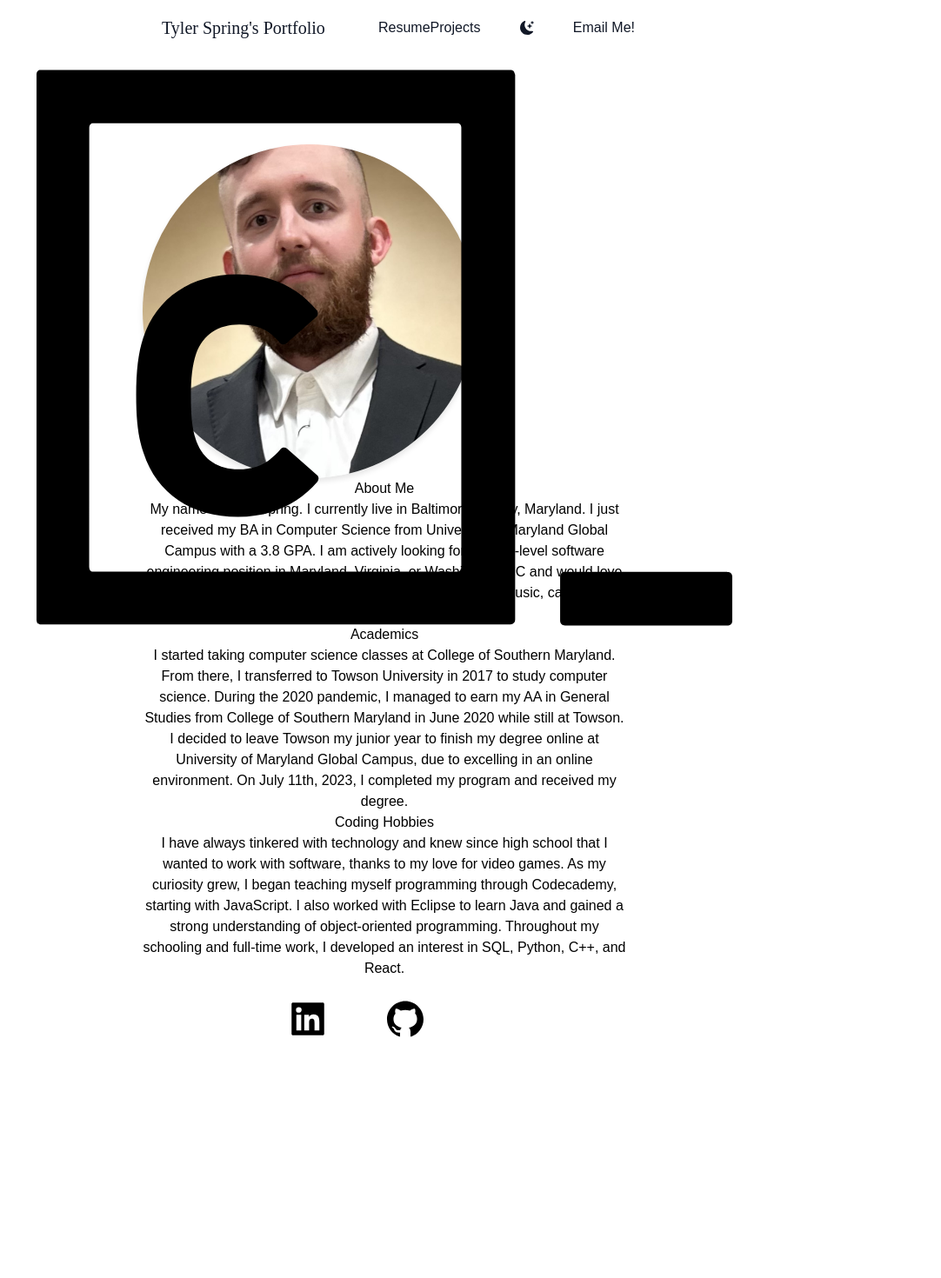
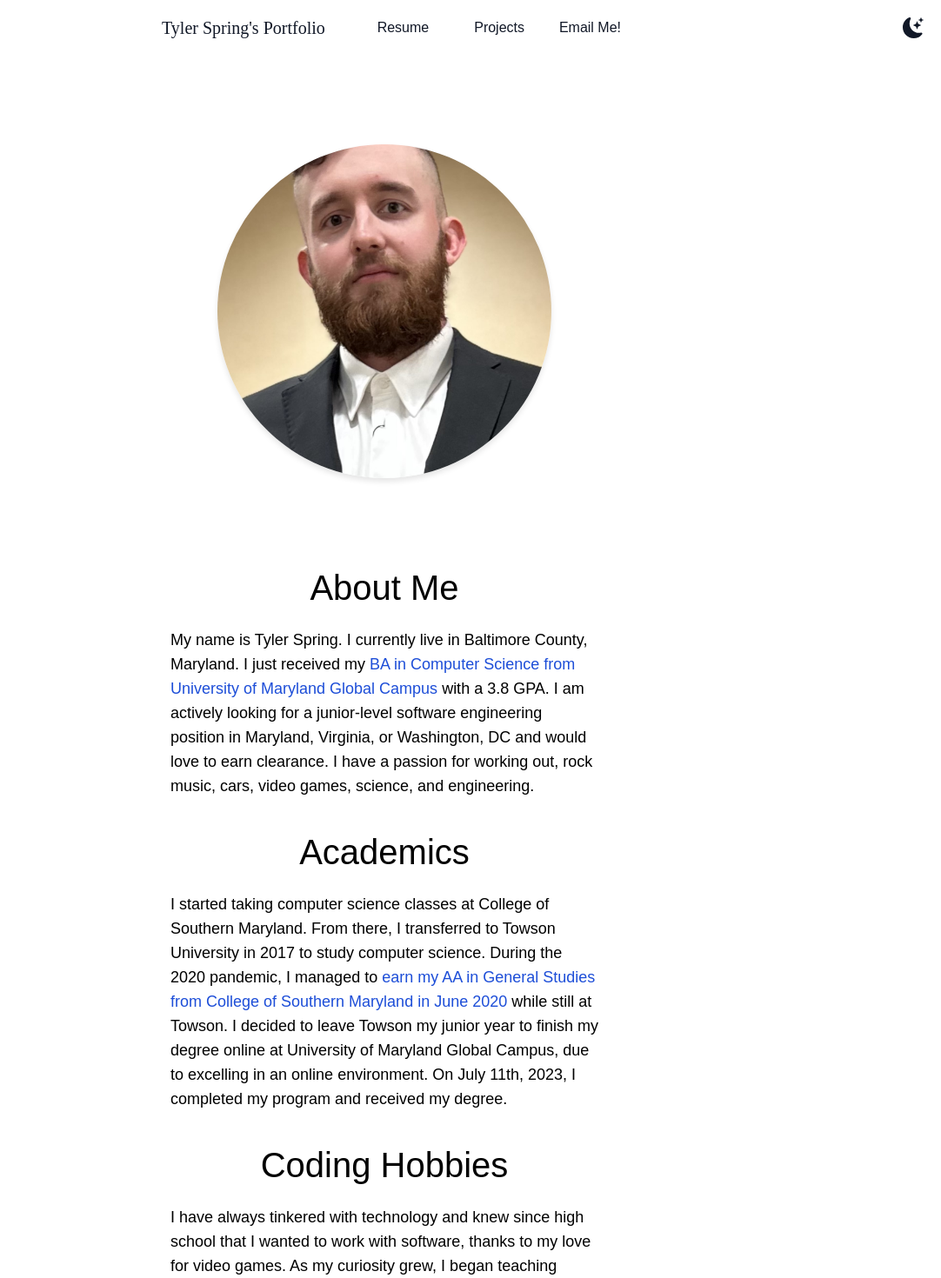
Before and after one commit to TGSpring/personal-website, a Next.js app: page / in a window 1280 px wide. Shown: the top 1470 px of the page at 87% size, without its empty margins (198-1280 px from the left). Before the commit the page ends 1208 px from the top, so only its background shows below. Built offline with nearby package versions, Linux system fonts and the light colour scheme.

Commit message:
Add files via upload
greatly reduced redundant code and better formatting of elements.

```diff
--- a/styles/index.module.css
+++ b/styles/index.module.css
@@ -1,3 +1,4 @@
+/* General Layout and Flexbox */
 .main {
   display: flex;
   flex-direction: column;
@@ -6,12 +7,11 @@
 }
 
 .nav {
-  padding: 10px 0;
-  margin-bottom: 12px;
   display: flex;
   justify-content: space-between;
   align-items: center;
-  color: inherit;
+  padding: 10px 0;
+  margin-bottom: 12px;
 }
 
 .textCenter {
@@ -71,11 +71,13 @@
   width: 24rem;
 }
 
+/* Dark Mode */
 .darkMode {
   background-color: #111827;
   color: #ffffff;
 }
 
+/* Shadows */
 .shadowWhite {
   box-shadow: 0 4px 6px rgba(255, 255, 255, 0.1);
 }
@@ -84,36 +86,34 @@
   box-shadow: 0 4px 6px rgba(0, 0, 0, 0.1);
 }
 
+/* Flexbox Utilities */
 .flex {
   display: flex;
+}
+
+.justifyCenter {
+  justify-content: center;
+}
+
+.itemsCenter {
+  align-items: center;
 }
 
 .flexWrap {
   flex-wrap: wrap;
 }
 
-.justifyCenter {
-  justify-content: center;
-}
-
 .flexGrow {
   flex-grow: 1;
 }
 
-.itemsCenter {
-  align-items: center;
-}
-
+/* Padding and Margin */
 .p4 {
   padding: 1rem;
 }
 
 .mdP8 {
   padding: 2rem;
-}
-
-.text5xl {
-  font-size: 3rem;
 }
 
 .py4 {
@@ -123,6 +123,42 @@
 
 .mt6 {
   margin-top: 1.5rem;
+}
+
+.py10 {
+  padding-top: 2.5rem;
+  padding-bottom: 2.5rem;
+}
+
+.px4 {
+  padding-left: 1rem;
+  padding-right: 1rem;
+}
+
+.py2 {
+  padding-top: 0.5rem;
+  padding-bottom: 0.5rem;
+}
+
+.ml4 {
+  margin-left: 1rem;
+}
+
+.gap10 {
+  gap: 2.5rem;
+}
+
+/* Typography */
+.text5xl {
+  font-size: 3rem;
+}
+
+.textMd {
+  font-size: 1rem;
+}
+
+.textXl {
+  font-size: 1.25rem;
 }
 
 .textBlack {
@@ -141,10 +177,6 @@
   color: #e5e7eb;
 }
 
-.mdTextXl {
-  font-size: 1.25rem;
-}
-
 .textBlue700 {
   color: #1d4ed8;
 }
@@ -153,22 +185,60 @@
   line-height: 2rem;
 }
 
-.textMd {
-  font-size: 1rem;
+.fontBurtons {
+  font-family: 'Burtons', sans-serif;
 }
 
-.portfolioItem {
-  text-align: center;
-  margin-top: 1rem;
+/* Buttons and Links */
+.resume-link,
+.projects-link,
+.navLink,
+.emailLink {
+  text-decoration: none;
+  color: inherit;
+  font-size: 1rem;
+  padding: 0.5rem 1rem;
+  transition: color 0.3s;
+  font-family: 'Burtons', sans-serif;
 }
 
-.roundedXl {
-  border-radius: 0.75rem;
+.resume-link:hover,
+.projects-link:hover,
+.navLink:hover,
+.emailLink:hover {
+  color: #0072b1;
 }
 
 .cursorPointer {
   cursor: pointer;
   font-size: 1.5rem;
+}
+
+/* Icons */
+.iconLink,
+.iconLinkGH {
+  color: inherit;
+  transition: color 0.3s;
+}
+
+.iconLink:hover,
+.iconLinkGH:hover {
+  color: #0072b1;
+}
+
+.iconSize {
+  font-size: 1.5rem;
+}
+
+/* Navigation */
+.navLinks {
+  display: flex;
+  flex-grow: 1;
+  justify-content: center;
+}
+
+.navItem {
+  margin-left: 20px;
 }
 
 .fixedToggle {
@@ -178,57 +248,64 @@
   transform: translateY(-50%);
 }
 
-.py10 {
-  padding-top: 2.5rem;
-  padding-bottom: 2.5rem;
+.themeToggle {
+  position: fixed;
+  top: 20px;
+  right: 20px;
+  display: flex;
+  align-items: center;
+  justify-content: center;
+  z-index: 1000;
 }
 
-.gap10 {
-  gap: 2.5rem;
+.themeIcon {
+  font-size: 1.5rem;
+  cursor: pointer;
 }
 
-.lgFlex {
+.container {
   display: flex;
+  flex-direction: column;
+  align-items: center;
+  width: 100%;
 }
 
-.lgFlexRow {
-  flex-direction: row;
+.sectionContainer, .imageContainer {
+  margin-bottom: 2rem;
+  text-align: center;
 }
 
-.lgFlexWrap {
-  flex-wrap: wrap;
+/* Sections and Containers */
+.sectionContainer {
+  width: 100%;
+  padding: 2rem;
+  max-width: 40rem;
+  margin: 0 auto;
+  text-align: left;
+  display: flex;
+  flex-direction: column;
+  align-items: center;
 }
 
-.fontBurtons {
-  font-family: 'Burtons', sans-serif;
+
+.sectionTitle {
+  font-size: 2.5rem;
+  padding-bottom: 1rem;
+  margin-top: 2rem;
+  color: inherit;
 }
 
-.px4 {
-  padding-left: 1rem;
-  padding-right: 1rem;
+.sectionText {
+  font-size: 1.125rem;
+  line-height: 1.75rem;
+  color: inherit;
 }
 
-.py2 {
-  padding-top: 0.5rem;
-  padding-bottom: 0.5rem;
+.highlight {
+  color: #1d4ed8;
 }
 
-.roundedMd {
-  border-radius: 0.375rem;
-}
-
-.ml4 {
-  margin-left: 1rem;
-}
-
-.textXl {
-  font-size: 1.25rem;
-}
-
-.minHScreen {
-  min-height: 100vh;
-}
-
+/* Image Container */
 .imageContainer {
   position: relative;
   width: 20rem;
@@ -247,49 +324,17 @@
   object-fit: cover;
 }
 
-.iconLink {
-  color: inherit;
-  transition: color 0.3s;
-}
-.iconLinkGH {
-  color: inherit;
-  transition: color 0.3s;
+.codeImageContainer {
+  position: relative;
+  width: 50px;
+  height: 50px;
+  overflow: hidden;
 }
 
-.iconLink:hover {
-  color: #0072b1; /* LinkedIn blue */
+.codeImage {
+  object-fit: cover;
+  transition: filter 0.3s ease;
 }
-
-.iconLinkGH:hover {
-  color: #881e65; /* LinkedIn blue */
+.darkMode .codeImage {
+  filter: brightness(0.7) contrast(1.2); /* Adjust these values to fit your needs */
 }
-.codeImageContainer {
-  display: flex;
-  justify-content: center;
-  align-items: center;
-}
-
-.resume-link {
-  text-decoration: none;
-  color: inherit;
-  transition: color 0.3s;
-}
-
-.resume-link:hover {
-  color: #0072b1;
-}
-
-.projects-link {
-  text-decoration: none;
-  color: inherit;
-  transition: color 0.3s;
-  margin-left: 5px;
-}
-
-.projects-link:hover {
-  color: #0072b1;
-}
-
-.iconSize {
-  font-size: 1.5rem;
-}
```
